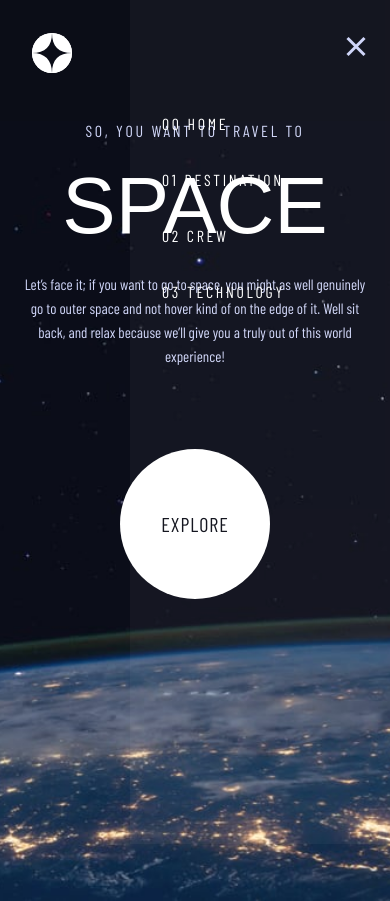
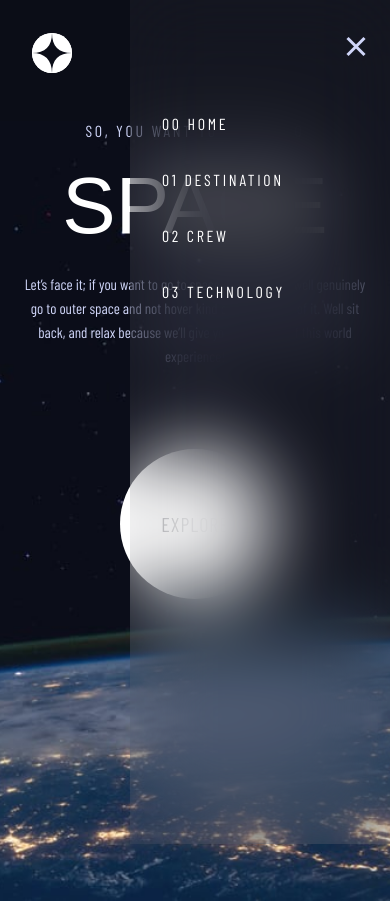
Before and after one commit to Odohofre/space-tourism, a Next.js app: page / in a window 390 px wide. Both pictures are taken after a click on the button 362 px from the left and 46 px from the top of the page. Built offline with nearby package versions, Linux system fonts and the light colour scheme; a web font is replaced by a local one.

Commit message:
add blur effect to menu to make the links visible

```diff
--- a/src/components/NavBar.jsx
+++ b/src/components/NavBar.jsx
@@ -1,7 +1,7 @@
 "use client";
 import { useState, useEffect, useRef } from "react";
 import Image from "next/image";
-
+import Link from 'next/link'
 import { logo, close, open } from "@/utils/shared-images";
 
 export default function NavBar() {
@@ -32,9 +32,9 @@ export default function NavBar() {
       <nav className="flex items-center justify-between text-base mt-[1px] px-8">
         {/* Logo */}
         <div className="bg-white rounded-full md:w-full flex items-center flex-shrink">
-          <a href="">
+          <Link href="/">
             <Image src={logo} alt="Brand Logo" width={40} height={40} />
-          </a>
+          </Link>
         </div>
 
         {/* open and close button */}
@@ -60,7 +60,7 @@ export default function NavBar() {
         <div
           className={`${
             isOpen ? "block" : "hidden"
-          } bg-white/[0.04] fixed top-0 right-0 h-screen w-2/3 z-40`}
+          } bg-white/[0.04] fixed top-0 right-0 h-screen w-2/3 z-40 backdrop-blur-2xl`}
         >
           <div className="mt-28 pl-8 space-y-8 text-white font-sans tracking-[2.7px]">
             <a href="#" className="block" onClick={handleLinkClick}>
@@ -72,9 +72,9 @@ export default function NavBar() {
             <a href="#" className="block" onClick={handleLinkClick}>
               02 CREW
             </a>
-            <a href="#" className="block" onClick={handleLinkClick}>
+            <Link href="/technology" className="block" onClick={handleLinkClick}>
               03 TECHNOLOGY
-            </a>
+            </Link>
           </div>
         </div>
       </nav>
```
